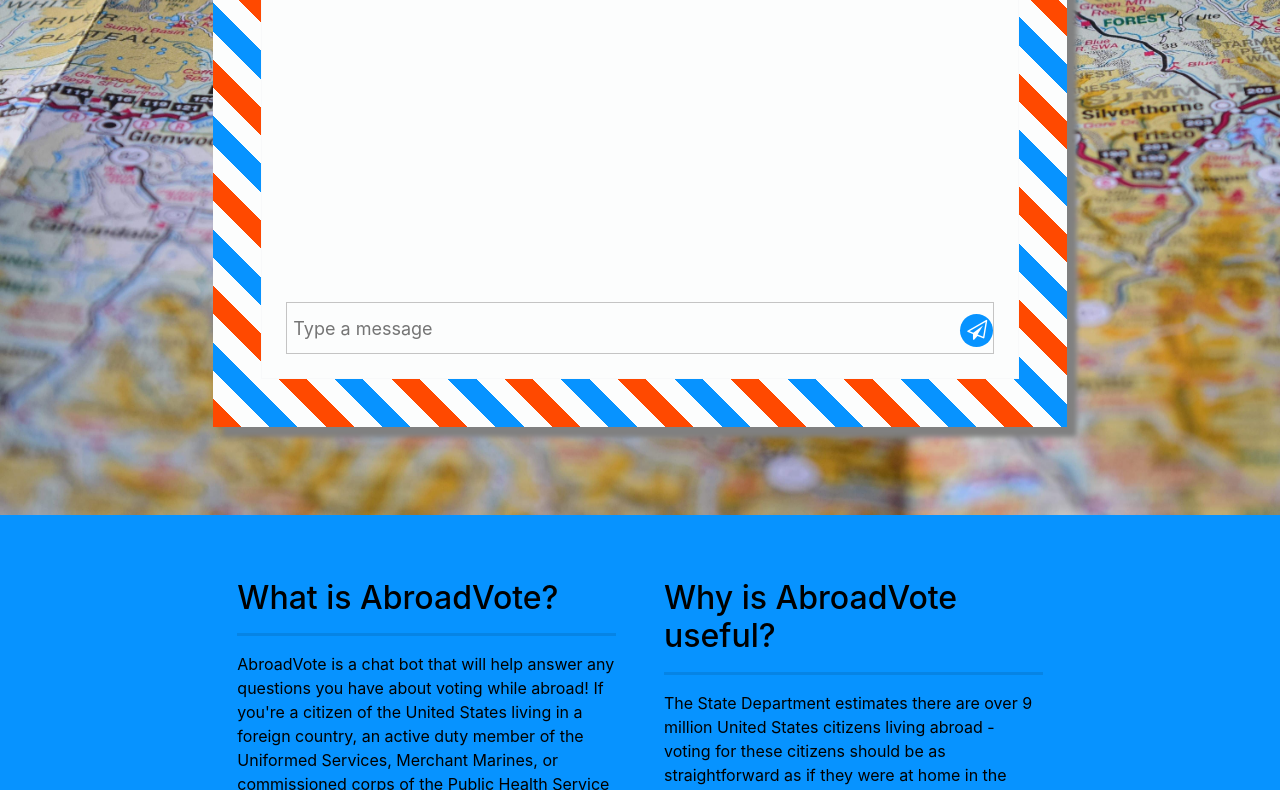
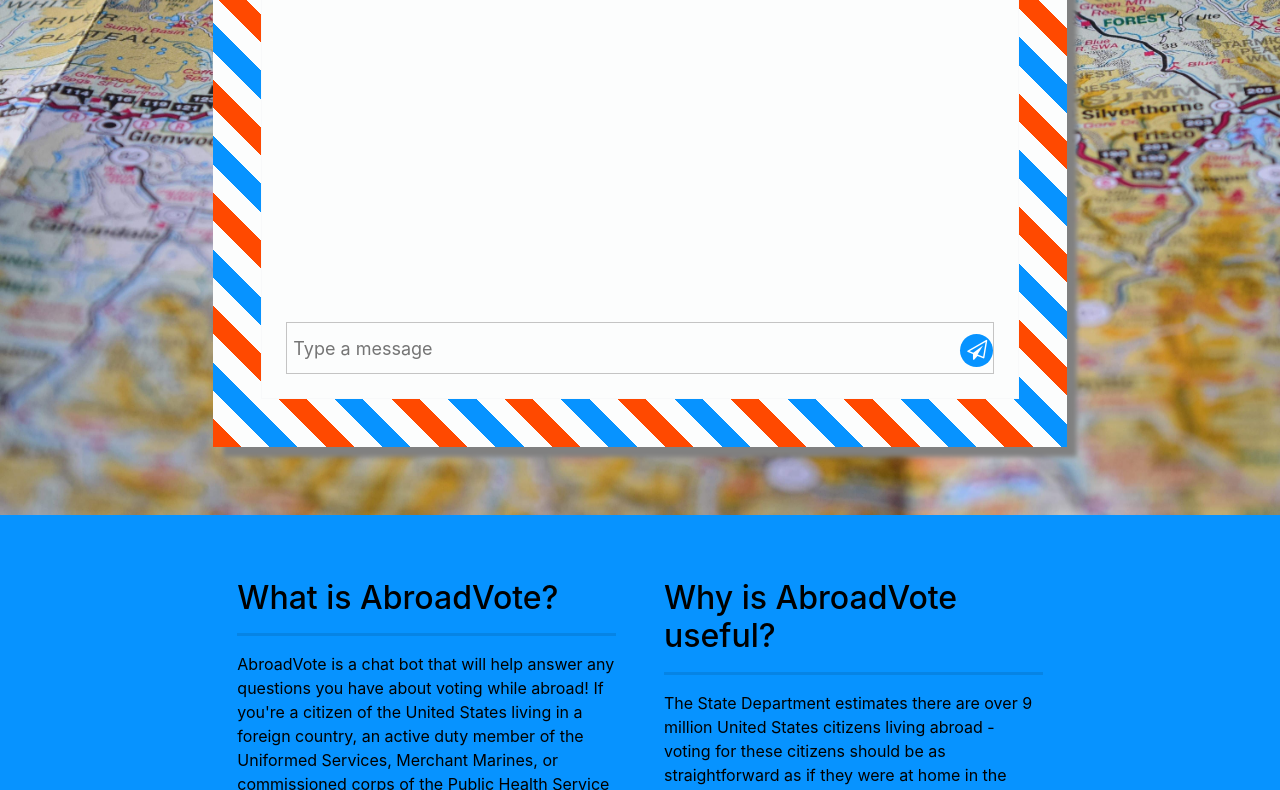
Before and after one commit to rsan397/abroadVote, a plain HTML site: page index.html in a window 1280 px wide. Shown: the part 285-1075 px from the top of the page. Drawn offline with nearby package versions, Linux system fonts and the light colour scheme; no server answers.

Commit message:
Update av.css

```diff
--- a/av.css
+++ b/av.css
@@ -94,9 +94,9 @@
 	/*padding-left: 50px;
 	padding-right: 50px;*/
 	max-width: 100%;
-	/*height: 370px;*/
-	min-height: 350px;
-	max-height: 370px;
+	height: 370px;
+	/*min-height: 350px;
+	max-height: 370px;*/
 	/*overflow: scroll;*/
 	position: relative;
 	/*border: 1px solid red;*/
```
